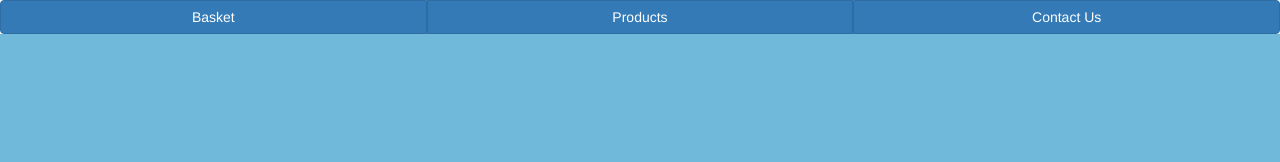
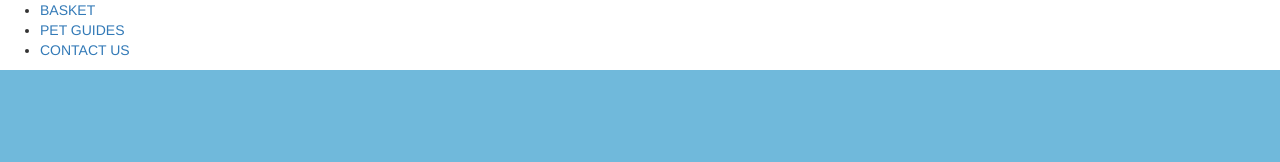
Before and after one commit to Serena490/computer_website, a plain HTML site: page index.html in a window 1280 px wide. Shown: the top 162 px of the page. Drawn offline with nearby package versions, Linux system fonts and the light colour scheme.

Commit message:
updated index.html

```diff
--- a/index.html
+++ b/index.html
@@ -9,11 +9,7 @@
   <script src="https://ajax.googleapis.com/ajax/libs/jquery/3.5.1/jquery.min.js"></script>
   <script src="https://maxcdn.bootstrapcdn.com/bootstrap/3.4.1/js/bootstrap.min.js"></script>
  <!--wefwefuhrjiovr-->
- <div class="btn-group btn-group-justified">
-  <a href="#" class="btn btn-primary">Basket</a>
-  <a href="#" class="btn btn-primary">Products</a>
-  <a href="#" class="btn btn-primary">Contact Us</a>
-</div>
+
 
  <style>
   .jumbotron {
@@ -28,6 +24,14 @@
 
 </head>
 <body>
+  <header class="main-header">
+    <nav class="main-nav nav">
+        <ul>
+            <li><a href="Pet_Cart.html">BASKET</a></li>
+            <li><a href="Pet.html">PET GUIDES</a></li>
+            <li><a href="about.html">CONTACT US</a></li>
+        </ul>
+    </nav>
 <!--The website will be blue and white the page title is the name and -->
 <div class="jumbotron text-center">
   <h1>SG-Creations Pet Store</h1>
```
